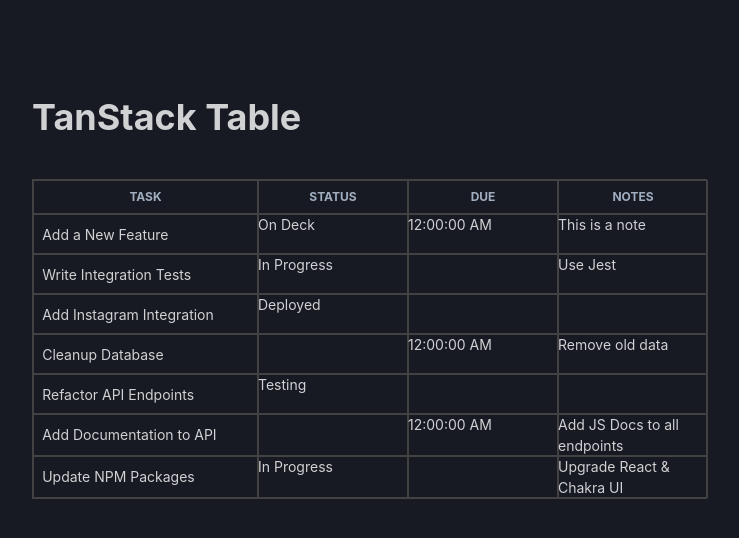
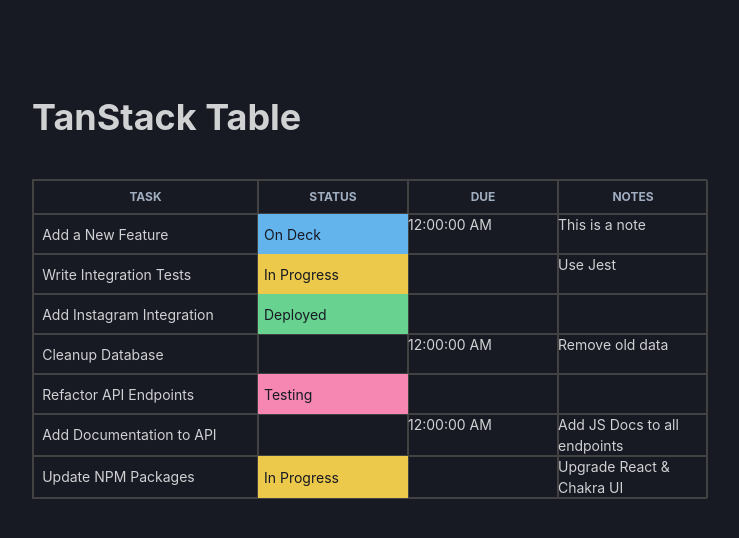
Before and after one commit to VlahdimyrLB/tanstack-table, a React (Vite) app: page / in a window 1280 px wide. Shown: the top 538 px of the page, without its empty margins (132-871 px from the left). Built offline with nearby package versions, Linux system fonts and the light colour scheme.

Commit message:
finished status cell

```diff
--- /dev/null
+++ b/src/components/DateCell.jsx
@@ -0,0 +1,6 @@
+import DatePicker from "react-date-picker";
+import "react-date-picker/dist/DatePicker.css";
+const DateCell = () => {
+  return <div>DateCell</div>;
+};
+export default DateCell;
--- /dev/null
+++ b/src/components/StatusCell.jsx
@@ -0,0 +1,36 @@
+import { Menu, MenuButton, MenuItem, MenuList, Box } from "@chakra-ui/react";
+import { STATUSES } from "../data";
+
+const ColorIcon = ({ color, ...props }) => (
+  <Box w="12px" h="12px" bg={color} borderRadius="6px" {...props} />
+);
+const StatusCell = ({ getValue, row, column, table }) => {
+  const { name, color } = getValue() || {};
+  const { updateData } = table.options.meta;
+  return (
+    <Menu isLazy offset={[0, 0]} flip={false} autoSelect={false}>
+      <MenuButton
+        h="100%"
+        w="100%"
+        textAlign="left"
+        p={1.5}
+        bg={color || "transparent"}
+        color={"gray.900"}
+      >
+        {name}
+      </MenuButton>
+      <MenuList>
+        {STATUSES.map((status) => (
+          <MenuItem
+            onClick={() => updateData(row.index, column.id, status)}
+            key={status.id}
+          >
+            <ColorIcon color={status.color} />
+            {status.name}
+          </MenuItem>
+        ))}
+      </MenuList>
+    </Menu>
+  );
+};
+export default StatusCell;
--- a/src/components/TaskTable.jsx
+++ b/src/components/TaskTable.jsx
@@ -7,6 +7,7 @@
 import DATA from "../data";
 import { useState } from "react";
 import EditableCell from "./EditableCell";
+import StatusCell from "./StatusCell";
 
 const columns = [
   {
@@ -19,7 +20,8 @@
   {
     header: "STATUS",
     accessorKey: "status",
-    cell: (props) => <p>{props.getValue()?.name}</p>,
+    // cell: (props) => <p>{props.getValue()?.name}</p>,
+    cell: StatusCell,
   },
   {
     header: "DUE",
```
